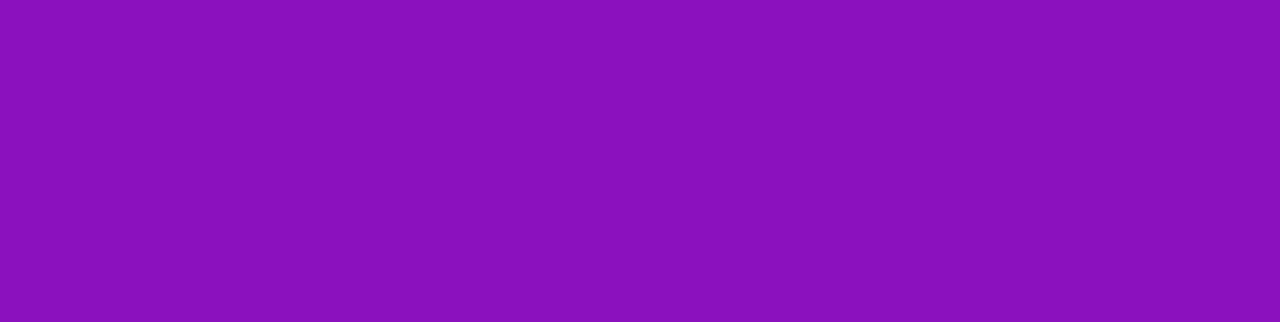
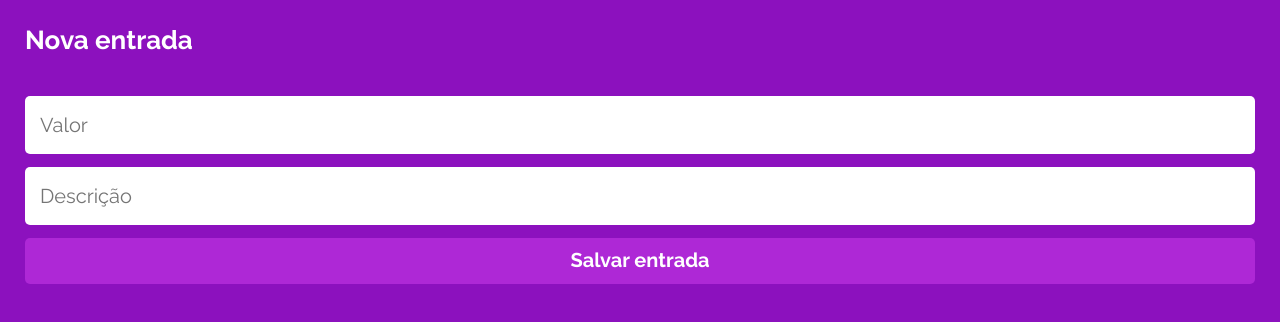
Before and after one commit to jhonnatangomes/my-wallet-frontend, a React (Create React App) app: page /deposit in a window 1280 px wide. Shown: the top 322 px of the page. Built offline with nearby package versions, Linux system fonts and the light colour scheme; a web font is replaced by a local one.

Commit message:
created deposit and withdrawal routes

```diff
--- a/src/App.js
+++ b/src/App.js
@@ -1,6 +1,7 @@
 import GlobalStyle from "./styles/globalStyles";
 import { BrowserRouter as Router, Route, Switch } from "react-router-dom";
 import HomePage from "./components/homePage/homePage";
+import DepositAndWithdrawal from "./components/depositAndWithdrawal/depositAndWithdrawal";
 
 export default function App() {
     return (
@@ -11,6 +12,12 @@ export default function App() {
                     <Route path="/" exact>
                         <HomePage />
                     </Route>
+                    <Route path="/deposit" exact>
+                        <DepositAndWithdrawal />
+                    </Route>
+                    <Route path="/withdrawal" exact>
+                        <DepositAndWithdrawal />
+                    </Route>
                 </Switch>
             </Router>
         </>
--- /dev/null
+++ b/src/components/depositAndWithdrawal/depositAndWithdrawal.js
@@ -0,0 +1,17 @@
+import { MainContainer, Title } from "../../styles/commonStyles";
+import { useLocation } from "react-router";
+import { InputContainer, Input, Button } from "./depositAndWithdrawalStyle";
+
+export default function DepositAndWithdrawal() {
+    const path = useLocation().pathname;
+    return (
+        <MainContainer>
+            <Title>Nova {path === "/deposit" ? "entrada" : "saída"}</Title>
+            <InputContainer>
+                <Input placeholder="Valor" />
+                <Input placeholder="Descrição" />
+            </InputContainer>
+            <Button>Salvar {path === "/deposit" ? "entrada" : "saída"}</Button>
+        </MainContainer>
+    );
+}
--- /dev/null
+++ b/src/components/depositAndWithdrawal/depositAndWithdrawalStyle.js
@@ -0,0 +1,38 @@
+import styled from "styled-components";
+
+const InputContainer = styled.div`
+    margin-top: 40px;
+
+    input {
+        margin-bottom: 13px;
+    }
+`;
+
+const Input = styled.input`
+    width: 100%;
+    height: 58px;
+    border-radius: 5px;
+    outline: none;
+    border: none;
+    background-color: white;
+    padding-left: 15px;
+    font-family: "Raleway", sans-serif;
+    font-size: 20px;
+    line-height: 23.48px;
+`;
+
+const Button = styled.button`
+    width: 100%;
+    height: 46px;
+    border-radius: 5px;
+    border: none;
+    background-color: #ae28d6;
+    color: white;
+    font-weight: bold;
+    font-size: 20px;
+    line-height: 23.48px;
+    font-family: "Raleway", sans-serif;
+    cursor: pointer;
+`;
+
+export { InputContainer, Input, Button };
--- a/src/components/homePage/homePage.js
+++ b/src/components/homePage/homePage.js
@@ -1,5 +1,6 @@
 import { MainContainer, Title } from "../../styles/commonStyles";
 import { TitleContainer, ButtonsContainer, Button } from "./homePageStyle";
+import { Link } from "react-router-dom";
 import MoneyLedger from "../moneyLedger/moneyLedger";
 import exitIcon from "../../assets/exitIcon.png";
 import plusIcon from "../../assets/plusIcon.png";
@@ -14,6 +15,7 @@ export default function HomePage() {
             </TitleContainer>
             <MoneyLedger />
             <ButtonsContainer>
+                <Link to="/deposit">
                     <Button>
                         <div>
                             <img src={plusIcon} alt="" />
@@ -23,6 +25,8 @@ export default function HomePage() {
                             </span>
                         </div>
                     </Button>
+                </Link>
+                <Link to="/withdrawal">
                     <Button>
                         <div>
                             <img src={minusIcon} alt="" />
@@ -32,6 +36,7 @@ export default function HomePage() {
                             </span>
                         </div>
                     </Button>
+                </Link>
             </ButtonsContainer>
         </MainContainer>
     );
```
Lines whose indentation alone changed are shown as unchanged.
